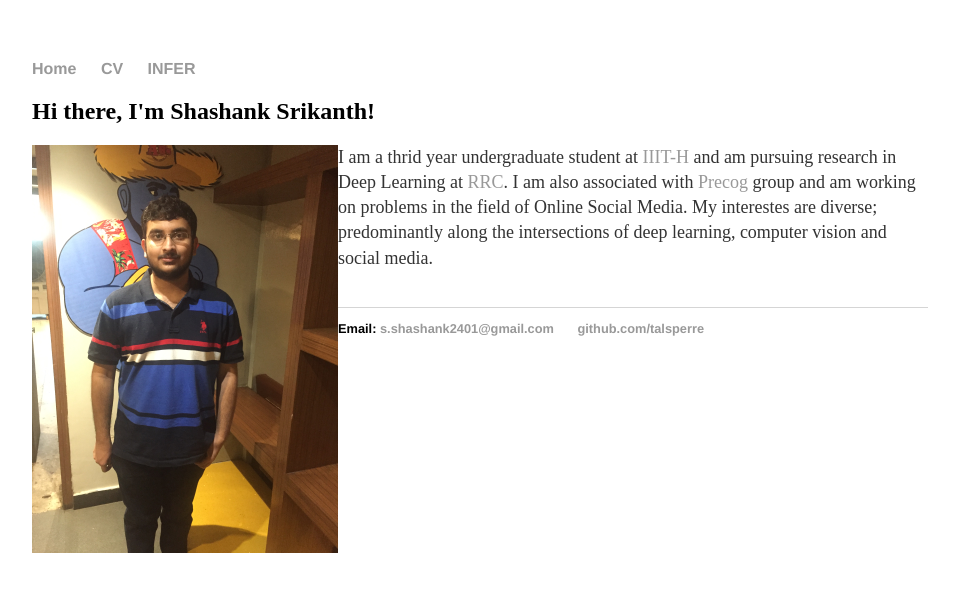
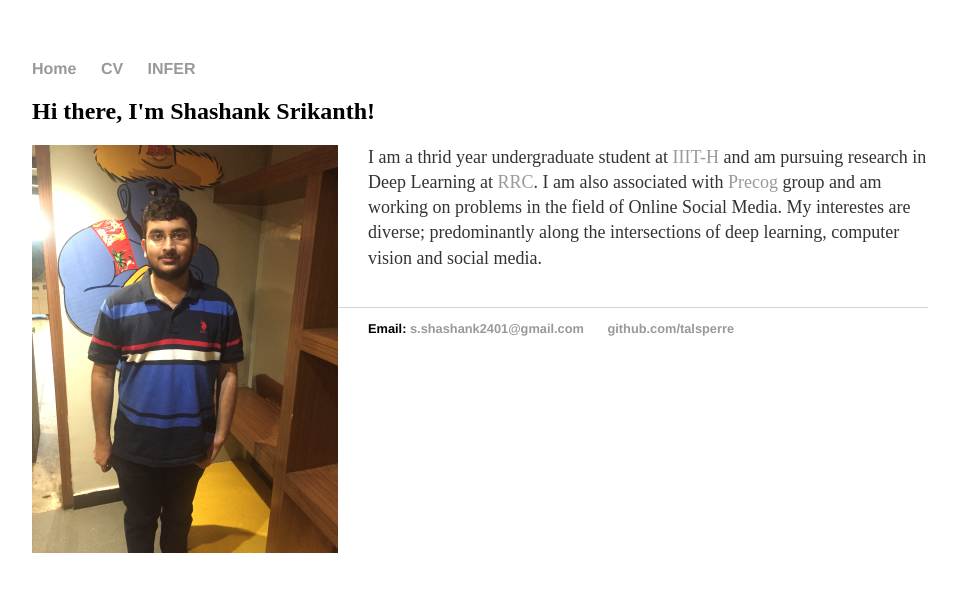
Before and after one commit to talsperre/talsperre.github.io, a Jekyll site: the page built from index.html, in a window 1280 px wide. Shown: the top 592 px of the page, without its empty margins (160-1117 px from the left). Built offline with Jekyll 4.4.1, drawn with Linux system fonts in a browser that asks for light colours.

Commit message:
Edited index.html

```diff
--- a/index.html
+++ b/index.html
@@ -4,7 +4,7 @@ title: Shashank S
 ---
 <div class="blurb">
 	<h2>Hi there, I'm Shashank Srikanth!</h2>
-	<img src="/images/profile.jpeg" style="float: left; width: 306px; height: 408px;">
+	<img src="/images/profile.jpeg" style="float: left; width: 306px; height: 408px; margin-right: 30px;">
 	<p style="font-size: 18px;">I am a thrid year undergraduate student at <a href="https://www.iiit.ac.in/">IIIT-H</a> and am pursuing research in Deep Learning at <a href="https://robotics.iiit.ac.in/">RRC</a>.
 	I am also associated with <a href="http://precog.iiitd.edu.in/">Precog</a> group and am working on problems in the field of Online Social Media.
 	My interestes are diverse; predominantly along the intersections of deep learning, computer vision and social media.</p>
```
